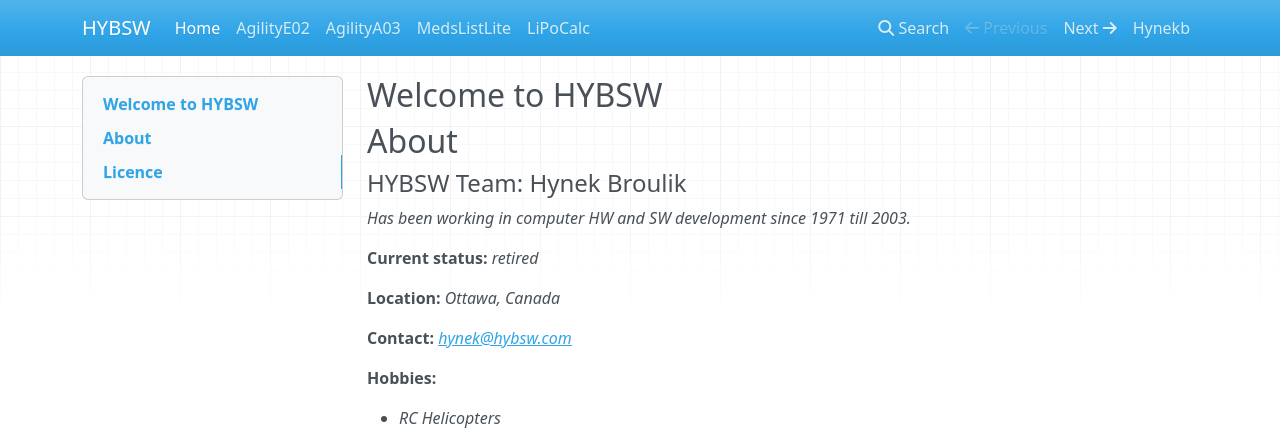
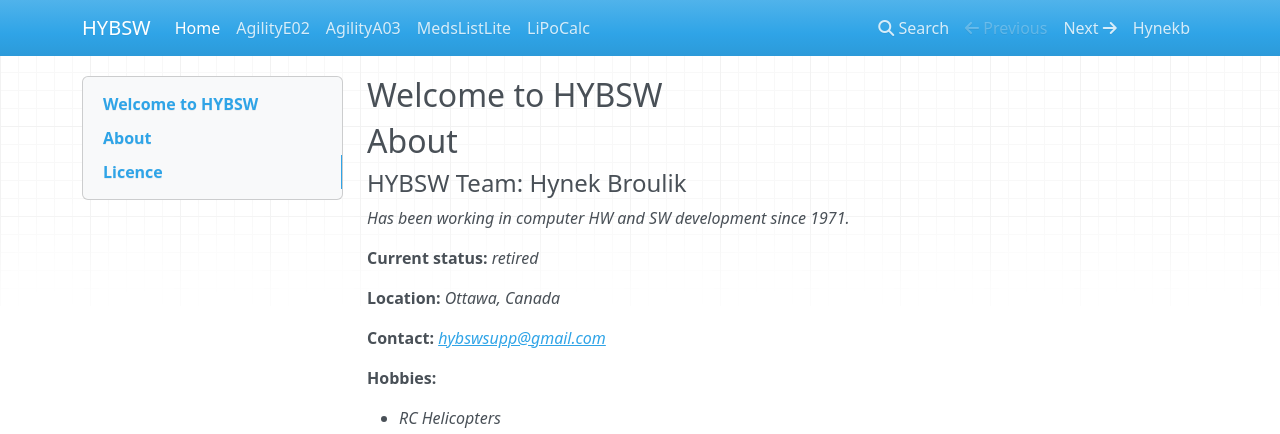
Before and after one commit to hynekb/github.io, an MkDocs documentation site: the page built from docs/index.md, in a window 1280 px wide and 1344 px high. Shown: the top 434 px of the window. Built offline with MkDocs 1.6.1, drawn with Linux system fonts in a browser that asks for light colours; nearby versions of some CDN libraries.

```diff
--- a/docs/index.md
+++ b/docs/index.md
@@ -4,13 +4,13 @@
 ## About
 
 #### HYBSW Team: Hynek Broulik
-*Has been working in computer HW and SW development since 1971 till 2003.*
+*Has been working in computer HW and SW development since 1971.*
 
 **Current status:** *retired*
 
 **Location:** *Ottawa, Canada*
 
-**Contact:** *<hynek@hybsw.com>*
+**Contact:** *<hybswsupp@gmail.com>*
 
 **Hobbies:**
 
--- a/mkdocs.yml
+++ b/mkdocs.yml
@@ -1,7 +1,7 @@
 # Project information
 
 site_name: HYBSW
-repo_url: https://hynekb.github.io
+repo_url: https://hynekb.github.io/github.io
 site_description: HYBSW Applications Documentation
 site_author: Hynek Broulik
 
```
